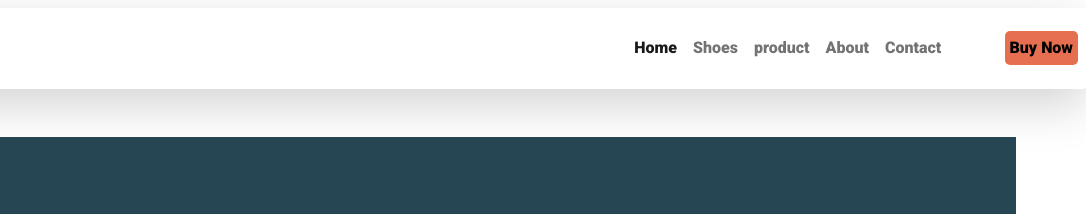
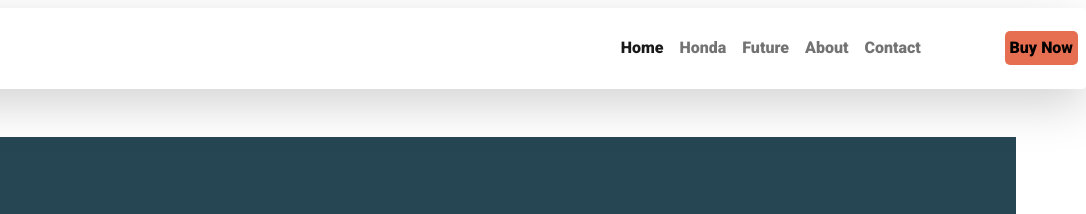
Before and after one commit to Shahanil75/Honda-CBR, a plain HTML site: page index.html in a window 1280 px wide. Shown: the top 214 px of the page, 194-1280 px from the left. Drawn offline with nearby package versions, Linux system fonts and the light colour scheme.

Commit message:
honda other added

```diff
--- a/index.html
+++ b/index.html
@@ -39,10 +39,10 @@
                                 <a class="nav-link active" aria-current="page" href="#">Home</a>
                             </li>
                             <li class="nav-item">
-                                <a class="nav-link" href="#products">Shoes</a>
+                                <a class="nav-link" href="#products">Honda</a>
                             </li>
                             <li class="nav-item">
-                                <a class="nav-link" href="#products-2">product</a>
+                                <a class="nav-link" href="#products-2">Future</a>
                             </li>
                             <li class="nav-item">
                                 <a class="nav-link" href="#About-us">About</a>
```
Also changed, not shown: images/7.png (deleted), 1 other file.
